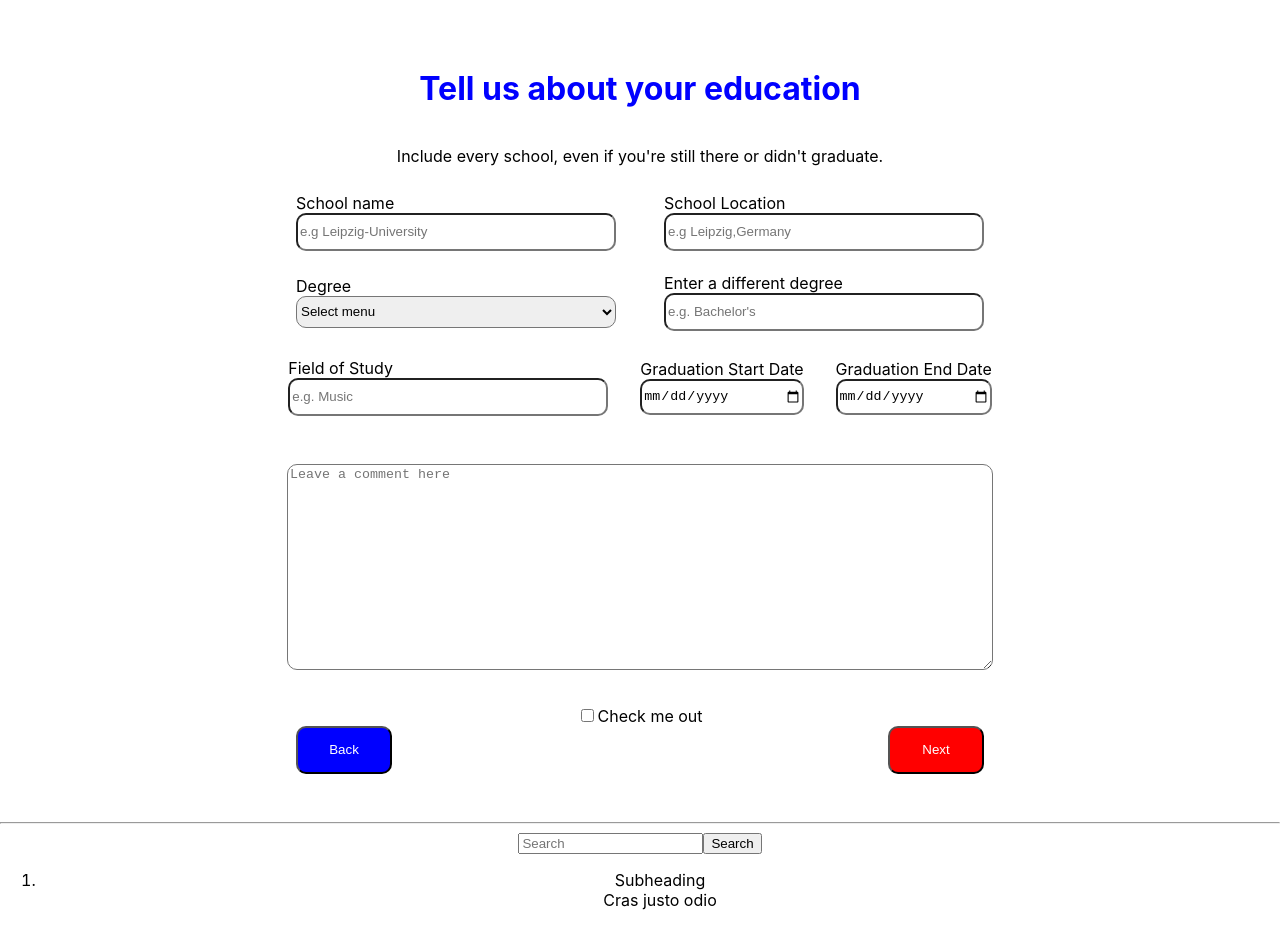
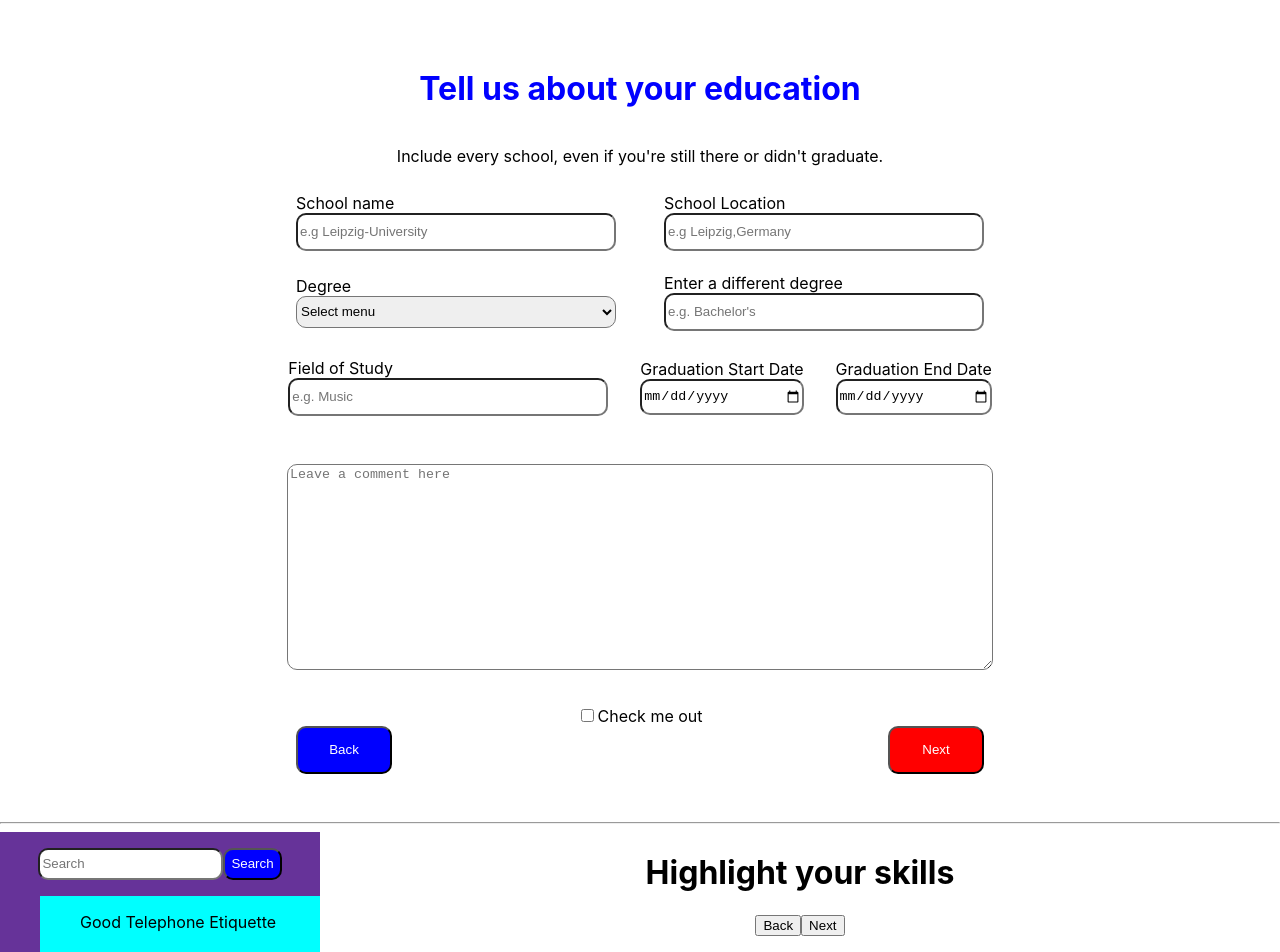
Before and after one commit to Diouani1/react-group-project, a React (Create React App) app: page / in a window 1280 px wide. Shown: the top 952 px of the page. Before the commit the page ends 926 px from the top, so only its background shows below. Built offline with nearby package versions, Linux system fonts and the light colour scheme.

Commit message:
added adding area and buttons

```diff
--- a/src/Component/EduSkillContext/EduSkillContext.jsx
+++ b/src/Component/EduSkillContext/EduSkillContext.jsx
@@ -16,11 +16,16 @@ start:"Graduation Start Date",
 end:"Graduation End Date"
 }
 
+const lis=["Good Telephone Etiquette","Critical Thinking","Dependable and Responsible","Clerical Support","Self-Motivated","Written Communication","Interpersonal Communication","MS Office","Training and Development","Multitasking Abilities","Google Workspace","Flexible and Adaptable","Teambuilding","Planning and Coordination","First Aid/CPR","Active Listening","G-Suite","Data Entry","Teamwork and Collaboration","Attention to Detail"]
 
+const liButton={add:"ADD",
+checked:"✔"
+
+}
 
 
     return (
-        <EduSkillContext.Provider value={{edu,efo}}>
+        <EduSkillContext.Provider value={{edu,efo,lis,liButton}}>
             {children}
         </EduSkillContext.Provider>
     )
--- a/src/Component/Skills/Skills.jsx
+++ b/src/Component/Skills/Skills.jsx
@@ -1,7 +1,13 @@
 import "./Skills.scss"
 import React from 'react'
-import { Container,Form,Button,ListGroup} from "react-bootstrap"
+import { Container,Form,Button,ListGroup, ButtonGroup} from "react-bootstrap"
+import { useContext } from "react"
+import  { EduSkillContext } from "../EduSkillContext/EduSkillContext"
+
 const Skills = () => {
+    const {lis,liButton}=useContext(EduSkillContext)
+    console.log(lis.length, liButton);
+
 
   return (
     <div className="skills">
@@ -13,22 +19,47 @@ const Skills = () => {
               className="me-2"
               aria-label="Search"
             />
-            <Button variant="outline-success">Search</Button>
+            <Button variant="outline-success" style={{height:"2rem",backgroundColor:"blue",color:"white", borderRadius:"10px"}}>Search</Button>
           </Form>
 
           <ListGroup as="ol" numbered>
-      <ListGroup.Item
+            {lis.map((item,i)=> <ListGroup.Item
+        // as="li"
+        key={i}
+        className="lists"
+        >
+        <li>{item}</li>
+        <Button variant="outline-info">{liButton.add}</Button>
+
+      </ListGroup.Item> )}
+      {/* <ListGroup.Item
         as="li"
         className="d-flex justify-content-between align-items-start"
-      >
+      > <Button variant="outline-info">Info</Button>
         <div className="ms-2 me-auto">
           <div className="fw-bold">Subheading</div>
-          Cras justo odio
+
         </div>
-      </ListGroup.Item>
+      </ListGroup.Item>  */}
       </ListGroup>
         </Container>
-       <Container className="right"></Container>
+       <Container className="right">
+
+            <h1><span>Highlight your skills</span></h1>
+
+            <div className="addingarea"></div>
+
+
+            <ButtonGroup className='buttons'>
+       <Button className='backbutton' variant="outline-light" type="submit">
+        Back
+      </Button>
+      <Button className='nextbutton'variant="outline-danger" type="submit">
+        Next
+      </Button>
+       </ButtonGroup>
+
+        </Container>
     </div>
   )
 }
--- a/src/Component/Skills/Skills.scss
+++ b/src/Component/Skills/Skills.scss
@@ -0,0 +1,39 @@
+.skills {
+  width: 100%;
+  display: flex;
+  .left {
+    width: 25%;
+    overflow: scroll;
+    background-color: rebeccapurple;
+    .me-2 {
+      margin-top: 1rem;
+      height: 2rem;
+      border-radius: 10px;
+    }
+    .lists {
+      display: flex;
+      gap: 2rem;
+      list-style: none;
+      justify-content: space-between;
+      align-items: center;
+      background-color: aqua;
+      width: 20rem;
+      padding: 0 2rem;
+      li {
+        padding: 1rem 0.5rem;
+      }
+      button {
+        height: 2rem;
+        background-color: blue;
+        color: white;
+        border-radius: 10px;
+      }
+    }
+  }
+  .right {
+    width: 75%;
+    h1 {
+      text-align: center;
+    }
+  }
+}
```
